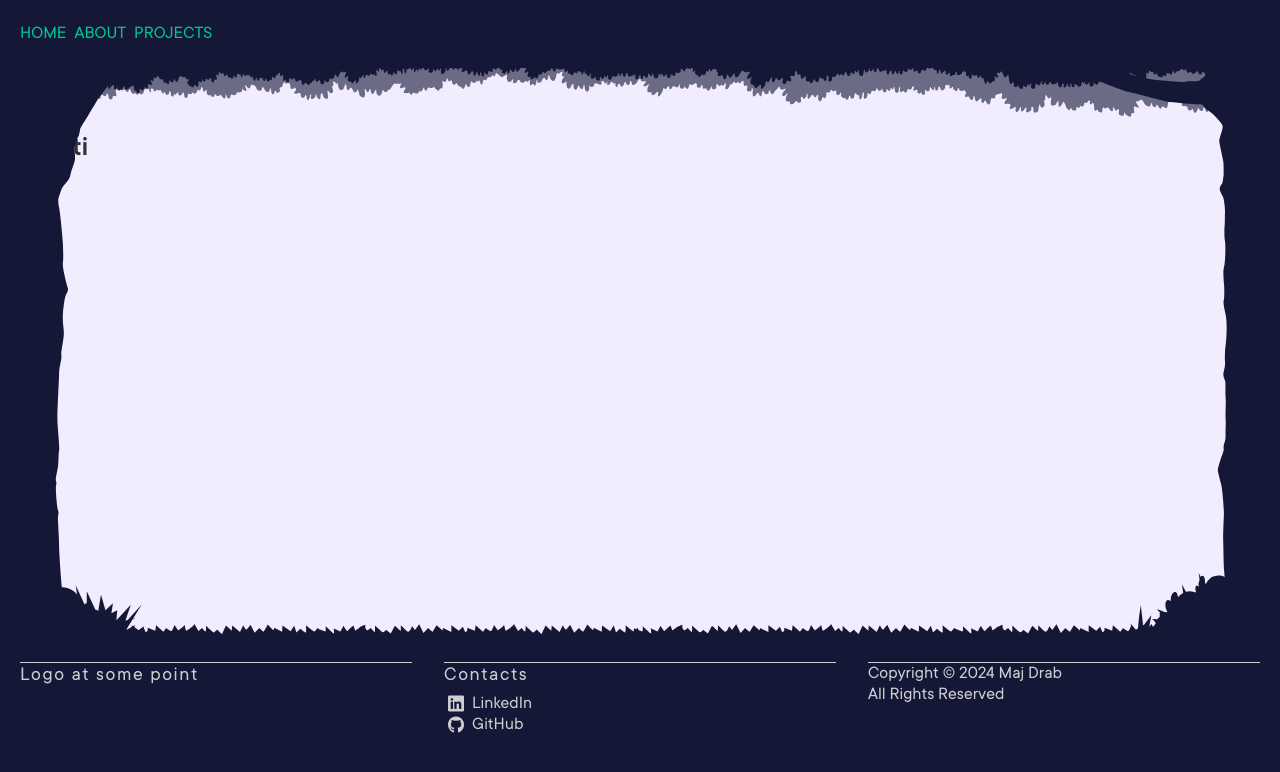
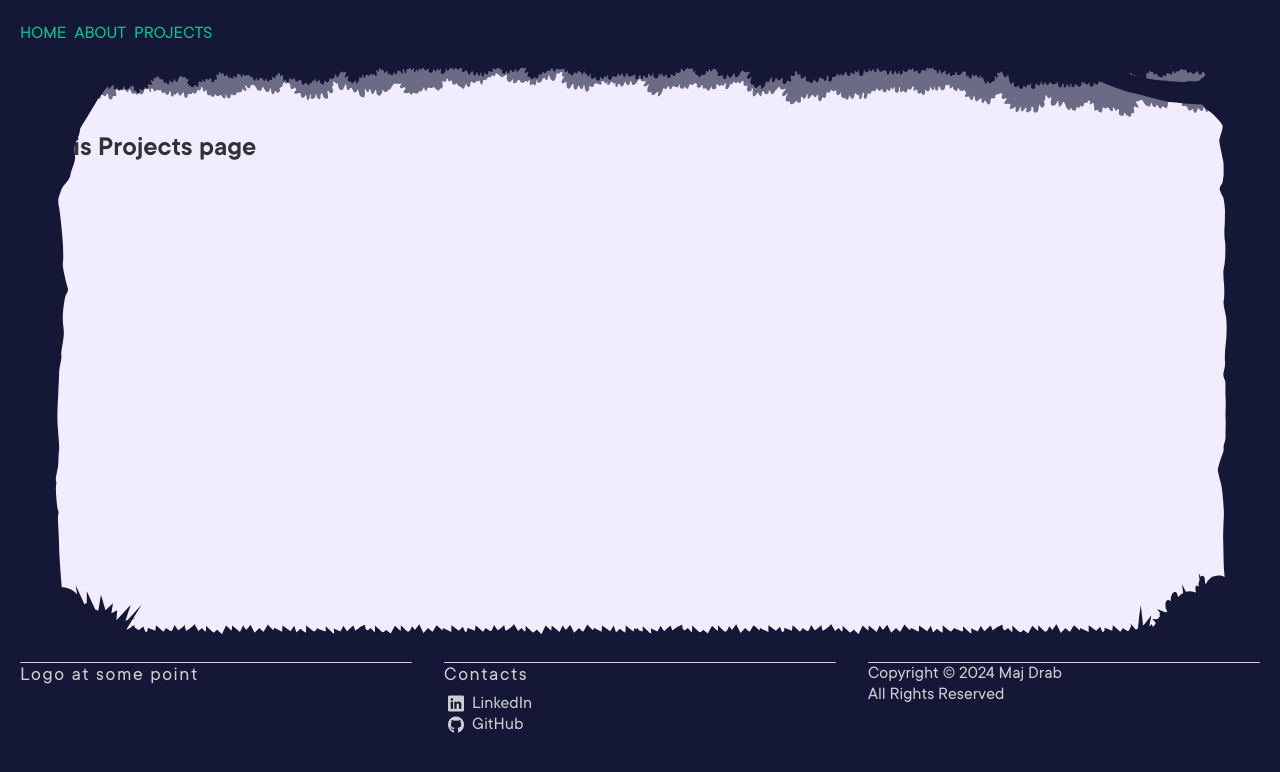
Before and after one commit to majdrab/majdrab.github.io, a Vue app: page /projects in a window 1280 px wide. Shown: the top 772 px of the page. Built offline with nearby package versions, Linux system fonts and the light colour scheme.

Commit message:
fix: view displays

```diff
--- a/src/views/AboutView.vue
+++ b/src/views/AboutView.vue
@@ -3,9 +3,11 @@
 </script>
 
 <template>
-  <section class="about">
-    <h2>This is an about page</h2>
-  </section>
+  <div class="about">
+    <BaseContainer>
+      <h2 class="">This is About page</h2>
+    </BaseContainer>
+  </div>
 </template>
 
 <style scoped>
--- a/src/views/HomeView.vue
+++ b/src/views/HomeView.vue
@@ -5,7 +5,7 @@
 <template>
   <div class="home">
     <BaseContainer>
-      <h2 class="">This is Home Page</h2>
+      <h2 class="">This is Home page</h2>
     </BaseContainer>
   </div>
 </template>
--- a/src/views/ProjectsView.vue
+++ b/src/views/ProjectsView.vue
@@ -3,7 +3,11 @@
 </script>
 
 <template>
-  <h2 class="">Projekti</h2>
+  <div class="projects">
+    <BaseContainer>
+      <h2 class="">This is Projects page</h2>
+    </BaseContainer>
+  </div>
 </template>
 
 <style scoped>
```
